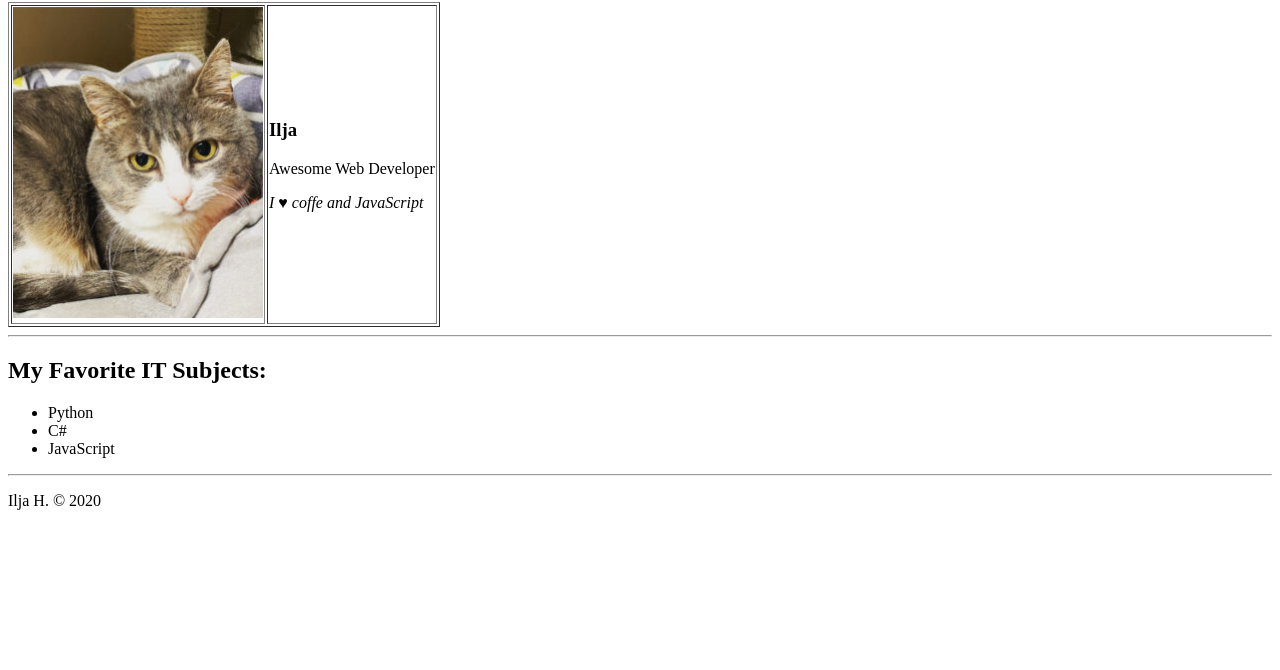
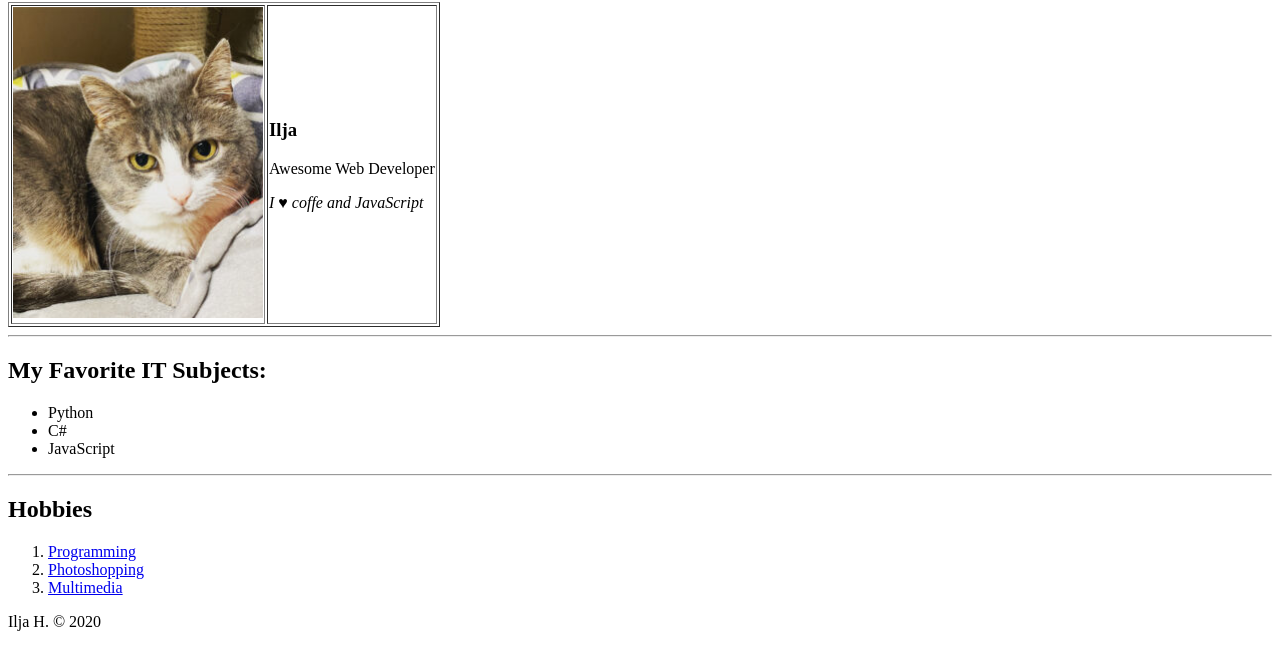
Before and after one commit to 6LiTCH66/Web-Eng-First-Page, a plain HTML site: page index.html in a window 1280 px wide. Shown: the part 78-748 px from the top of the page. Drawn offline with Linux system fonts and the light colour scheme.

Commit message:
Add Hobbies

```diff
--- a/index.html
+++ b/index.html
@@ -53,6 +53,26 @@
 
     <hr>
 
+    <h2>Hobbies</h2>
+    <ol>
+        <li>
+            <a href="programming.html" target="_blank">
+                    Programming
+            </a>
+        </li>
+        <li>
+            <a href="photoshopping.html" target="_blank">
+                    Photoshopping
+            </a>
+        </li>
+
+        <li>
+            <a href="multimedia.html" target="_blank">
+                    Multimedia
+            </a>
+        </li>
+    </ol>
+
     <p>Ilja H. &#169 2020</p>
 </body>
 </html>
```
Also changed, not shown: multimedia.html (added, +12 -0 lines), photoshopping.html (added, +12 -0 lines), programming.html (added, +12 -0 lines), img/index.jpg (added), img/mult.jpg (added), img/photo.jpg (added).
